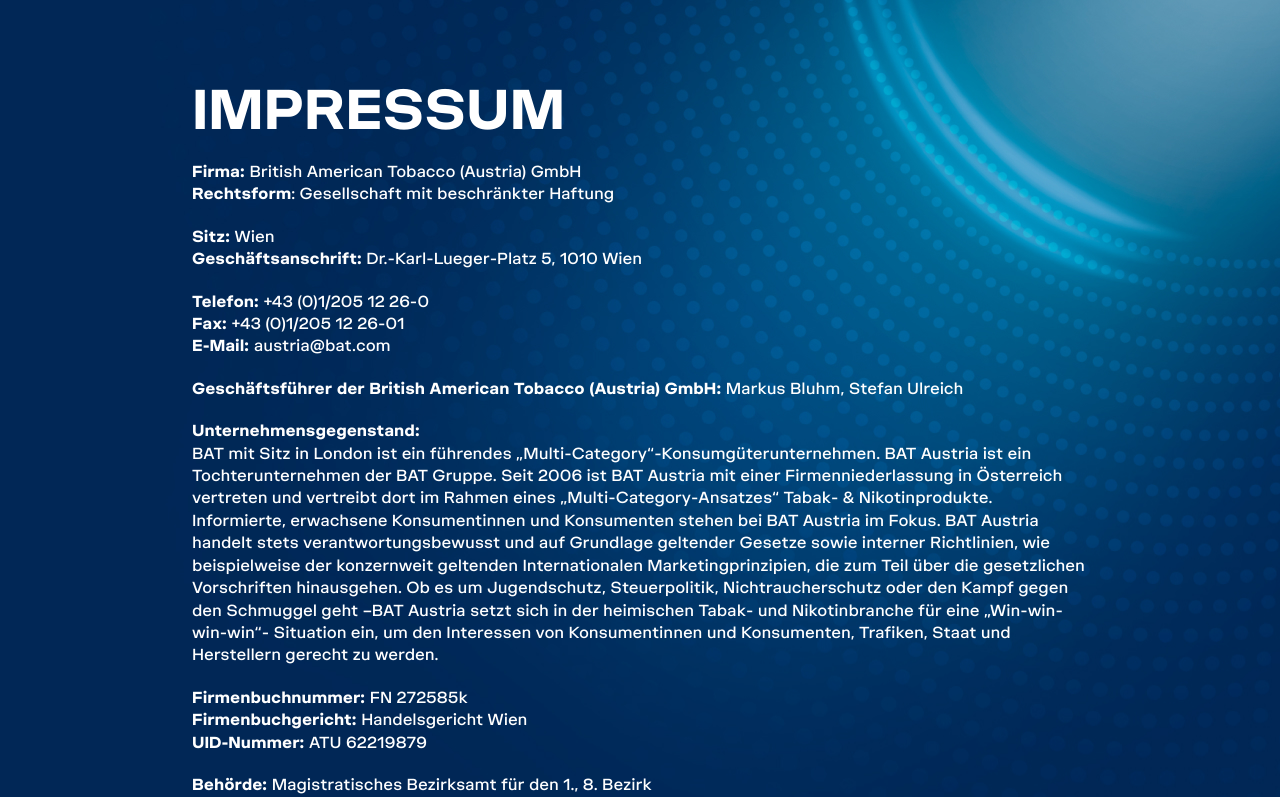
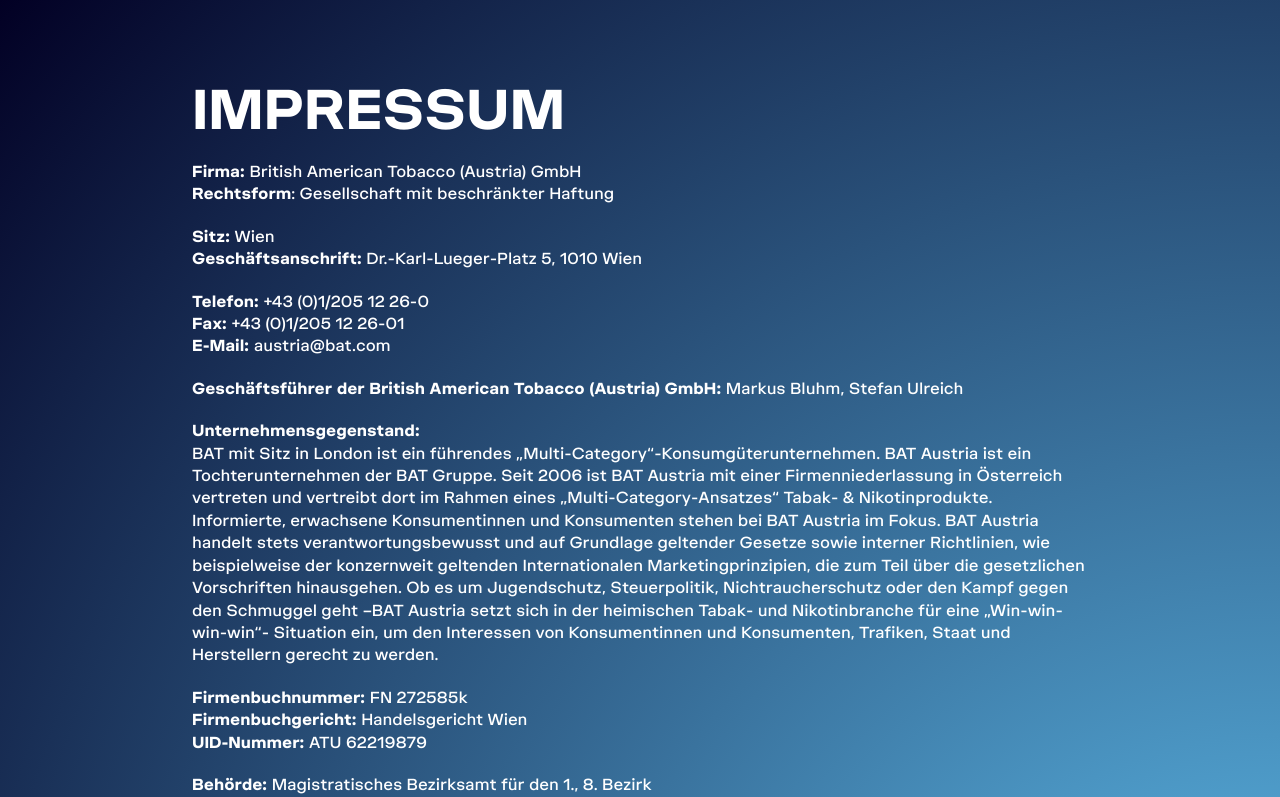
Before and after one commit to mcmiro/luckystrike-bbdo, a Next.js app: page /impressum in a window 1280 px wide. Shown: the top 797 px of the page. Built offline with nearby package versions, Linux system fonts and the light colour scheme.

Commit message:
update: background gradient changed

```diff
--- a/app/page.tsx
+++ b/app/page.tsx
@@ -17,6 +17,15 @@
     if (!hasVisited) {
       setOpenModal(true);
     }
+
+    const mainElement = document.querySelector('main');
+    const currentHeight = mainElement!.offsetHeight; // Get the current width of the main element
+
+    // Reduce the width by 320px if it's larger than 320px
+    const newHeight = currentHeight > 320 ? currentHeight - 320 : currentHeight;
+
+    // Set the new width to the main element
+    mainElement!.style.height = newHeight + 'px';
   }, []);
 
   const handleGoBack = () => {
@@ -30,7 +39,7 @@
 
   return (
     <>
-      <header className="pb-[124px] px-4">
+      <header className="pb-[444px] px-4">
         <Typography
           variant="h1"
           weight="bold"
@@ -57,7 +66,7 @@
           <RegisterForm />
         </div>
       </header>
-      <main className="bg-secondary relative -top-1">
+      <main className="relative -top-[320px]">
         <div className="bg-white rounded-tl-[96px] md:rounded-tl-[296px]">
           <div className="flex flex-col md:flex-row gap-8 items-center container mx-auto pt-[64px] md:pt-[180px] md:max-w-[1024px]">
             <div className="w-full">
--- a/app/styles/template.css
+++ b/app/styles/template.css
@@ -5,8 +5,13 @@
 
 .bg-spin,
 header {
-  background-image: url('/assets/images/header-bg.jpg');
+  background: rgb(98, 197, 245);
+  background: radial-gradient(
+    circle,
+    rgba(98, 197, 245, 1) 0%,
+    rgba(2, 0, 36, 1) 100%
+  );
   background-repeat: no-repeat;
-  background-position: top right;
-  background-color: #0c2753;
+  background-size: 200% 200%;
+  background-position: left top;
 }
```
Also changed, not shown: public/assets/images/header-bg-2.jpg (deleted).
